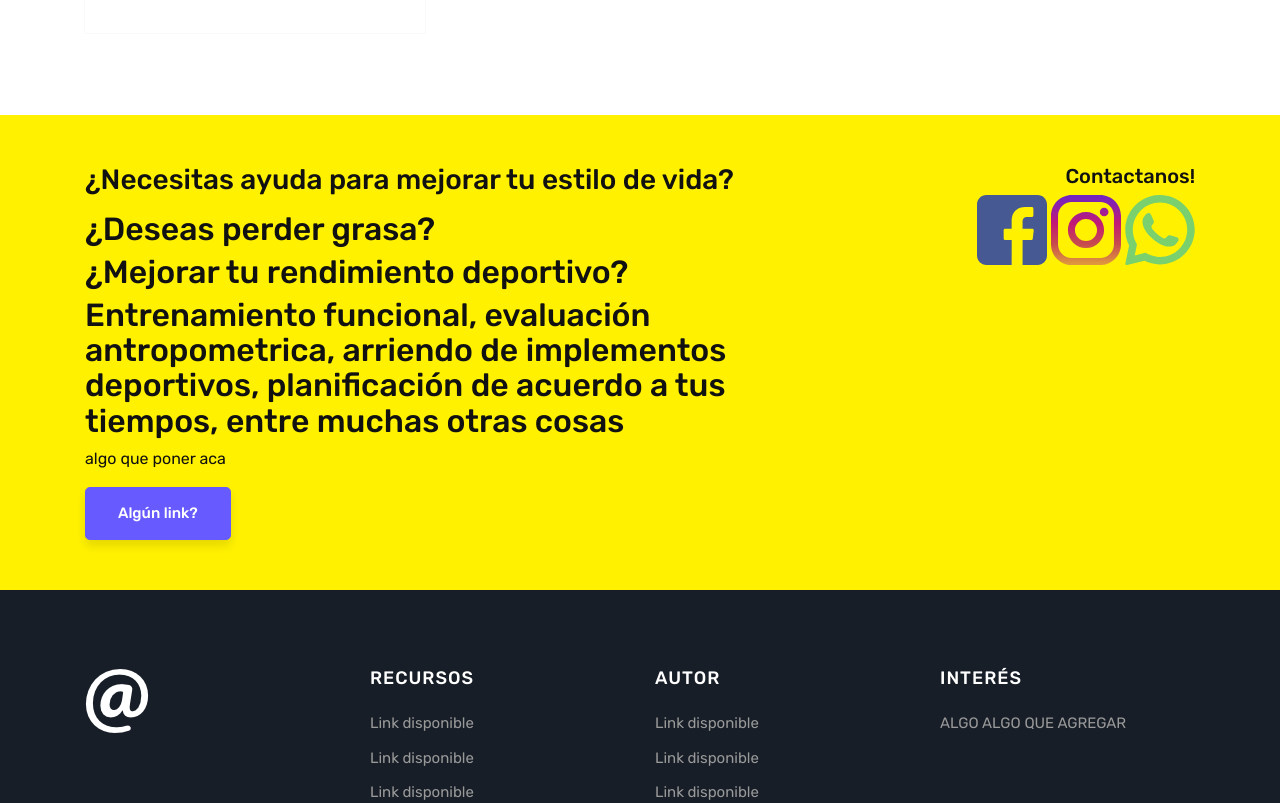
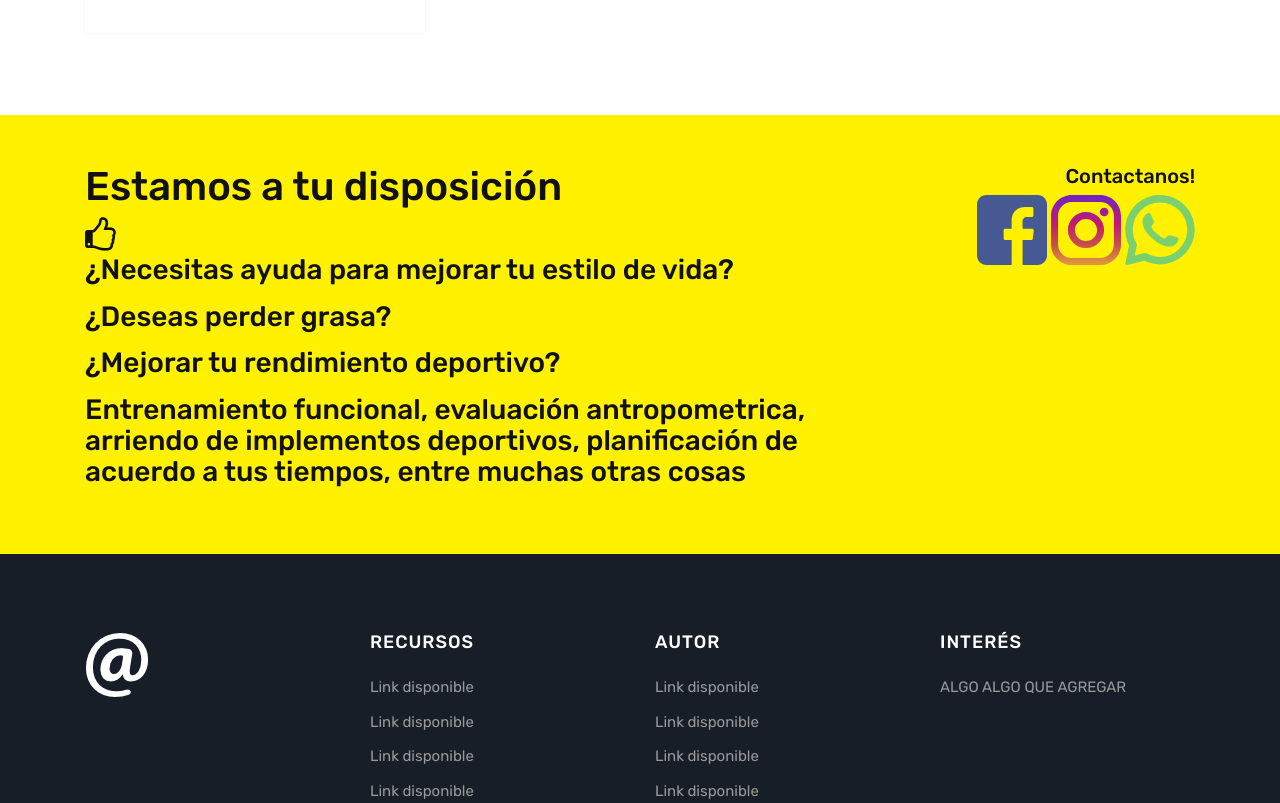
Before and after one commit to msanhueza/alex, a Jekyll site: the page built from index.html, in a window 1280 px wide and 900 px high, scrolled down 2419 px, cut to the strip 97-900 px from the top of the window. Built offline with Jekyll 4.4.1, drawn with Linux system fonts in a browser that asks for light colours; the list of posts is cut into pages by our own code.

Commit message:
Update default.html

```diff
--- a/_layouts/default.html
+++ b/_layouts/default.html
@@ -120,12 +120,11 @@
         <div class="container">
             <div class="row justify-content-center">
                 <div class="col-md-8">
+                    <h1>Estamos a tu disposición </h1><i class="fa fa-thumbs-o-up" style="font-size:36px"></i>
                     <h3>¿Necesitas ayuda para mejorar tu estilo de vida?</h3>
-                    <h2>¿Deseas perder grasa?</h2>
-                    <h2>¿Mejorar tu rendimiento deportivo?</h2>
-                    <h2>Entrenamiento funcional, evaluación antropometrica, arriendo de implementos deportivos, planificación de acuerdo a tus tiempos, entre muchas otras cosas</h2>
-                    <p>algo que poner aca</span></p>
-                    <a class="btn btn-primary btn-lg" href="#">Algún link?</a>
+                    <h3>¿Deseas perder grasa?</h3>
+                    <h3>¿Mejorar tu rendimiento deportivo?</h3>
+                    <h3>Entrenamiento funcional, evaluación antropometrica, arriendo de implementos deportivos, planificación de acuerdo a tus tiempos, entre muchas otras cosas</h3>
                 </div>
                 <div class="col-md-4 text-right footersocial">
                     <h5>Contactanos!</h5>
```
